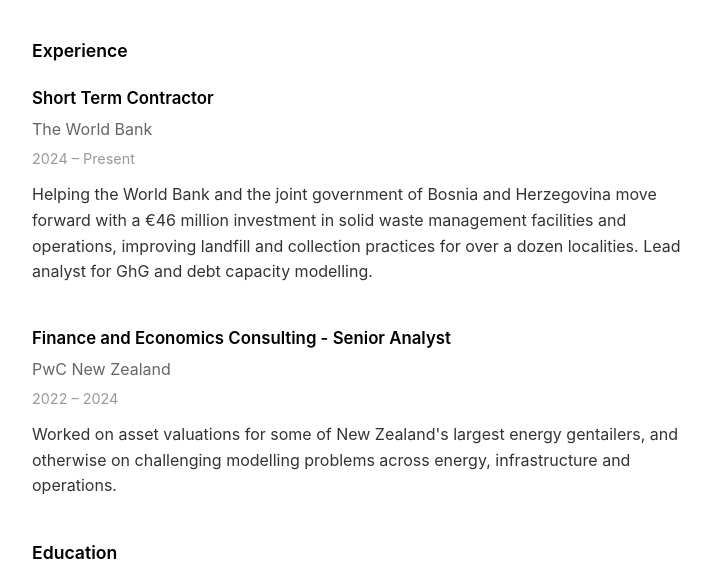
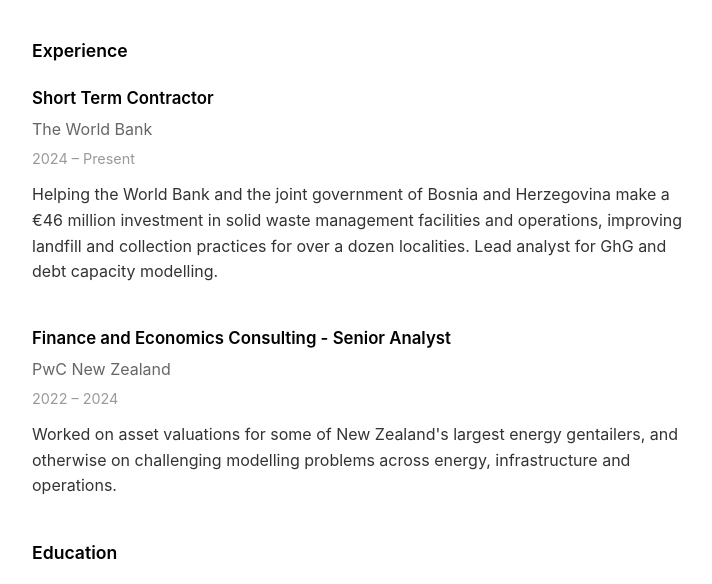
Before and after one commit to jackwhooley-stack/jackwhooley-stack.github.io, a plain HTML site: page about.html in a window 1280 px wide. Shown: the part 161-745 px from the top of the page, without its empty margins (278-990 px from the left). Drawn offline with Linux system fonts and the light colour scheme.

Commit message:
style: reformat HTML code and update professional experience descriptions

```diff
--- a/about.html
+++ b/about.html
@@ -1,5 +1,6 @@
 <!DOCTYPE html>
 <html lang="en">
+
 <head>
     <meta charset="UTF-8">
     <meta name="viewport" content="width=device-width, initial-scale=1.0">
@@ -170,7 +171,8 @@
             }
 
             nav {
-                display: none; /* Hidden by default */
+                display: none;
+                /* Hidden by default */
                 width: 100%;
                 flex-direction: column;
                 margin-top: 15px;
@@ -195,11 +197,13 @@
             }
 
             nav span {
-                display: none; /* Hide dots on mobile */
+                display: none;
+                /* Hide dots on mobile */
             }
         }
     </style>
 </head>
+
 <body>
     <header>
         <h1><a href="index.html">Jack Whooley</a></h1>
@@ -225,7 +229,9 @@
             <div class="company">The World Bank</div>
             <div class="duration">2024 – Present</div>
             <div class="description">
-                Helping the World Bank and the joint government of Bosnia and Herzegovina move forward with a €46 million investment in solid waste management facilities and operations, improving landfill and collection practices for over a dozen localities.  Lead analyst for GhG and debt capacity modelling.
+                Helping the World Bank and the joint government of Bosnia and Herzegovina make a €46 million investment
+                in solid waste management facilities and operations, improving landfill and collection practices for
+                over a dozen localities. Lead analyst for GhG and debt capacity modelling.
             </div>
         </div>
 
@@ -234,7 +240,8 @@
             <div class="company">PwC New Zealand</div>
             <div class="duration">2022 – 2024</div>
             <div class="description">
-                Worked on asset valuations for some of New Zealand's largest energy gentailers, and otherwise on challenging modelling problems across energy, infrastructure and operations.
+                Worked on asset valuations for some of New Zealand's largest energy gentailers, and otherwise on
+                challenging modelling problems across energy, infrastructure and operations.
             </div>
         </div>
 
@@ -248,12 +255,13 @@
     </main>
 
     <footer>
-         © 2026 Jack Whooley. All rights reserved.
+        © 2026 Jack Whooley. All rights reserved.
     </footer>
     <script>
-        document.getElementById('menu-toggle').addEventListener('click', function() {
+        document.getElementById('menu-toggle').addEventListener('click', function () {
             document.getElementById('site-nav').classList.toggle('open');
         });
     </script>
 </body>
+
 </html>
```
Also changed, not shown: languages.html (+1 -0 lines).
